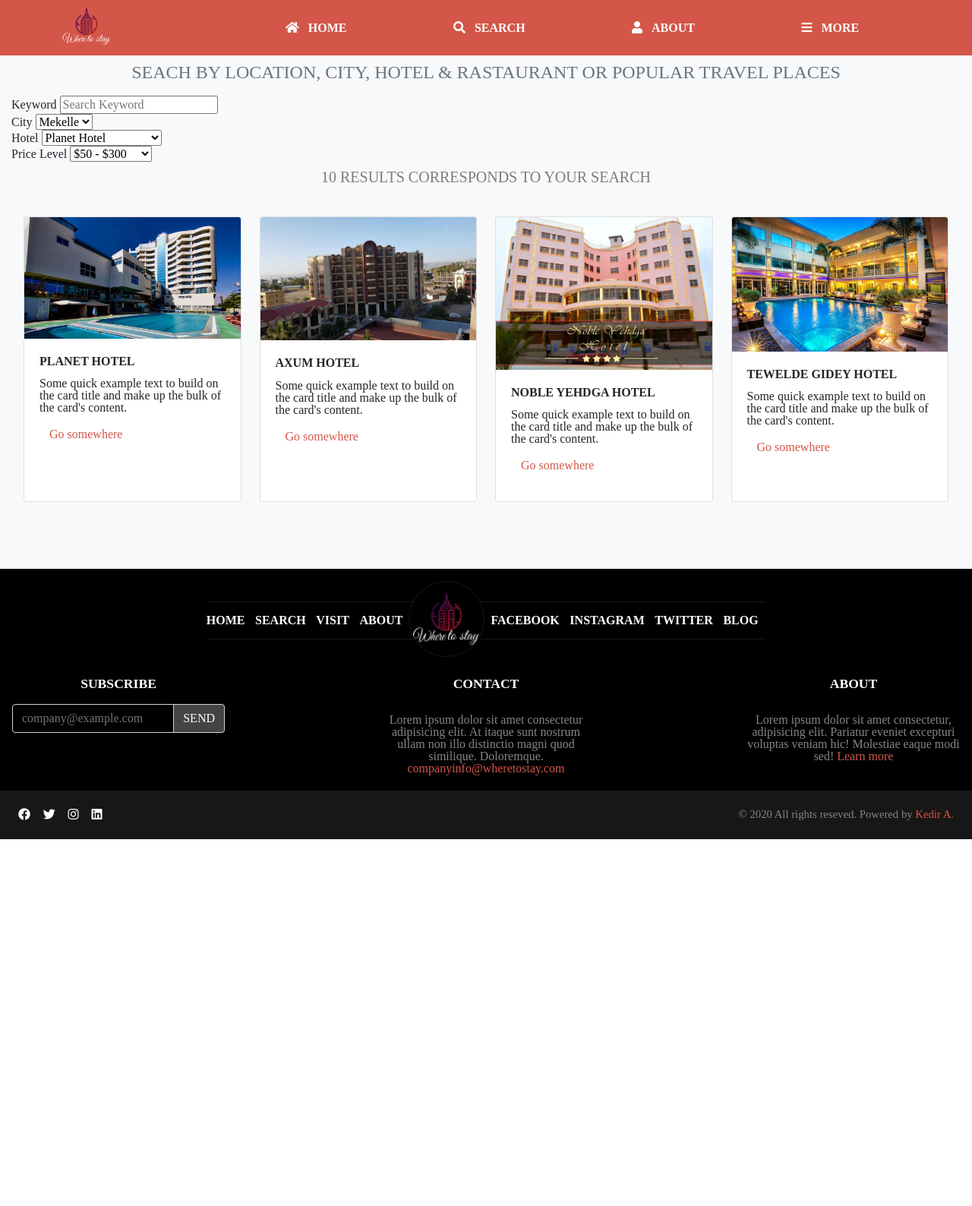
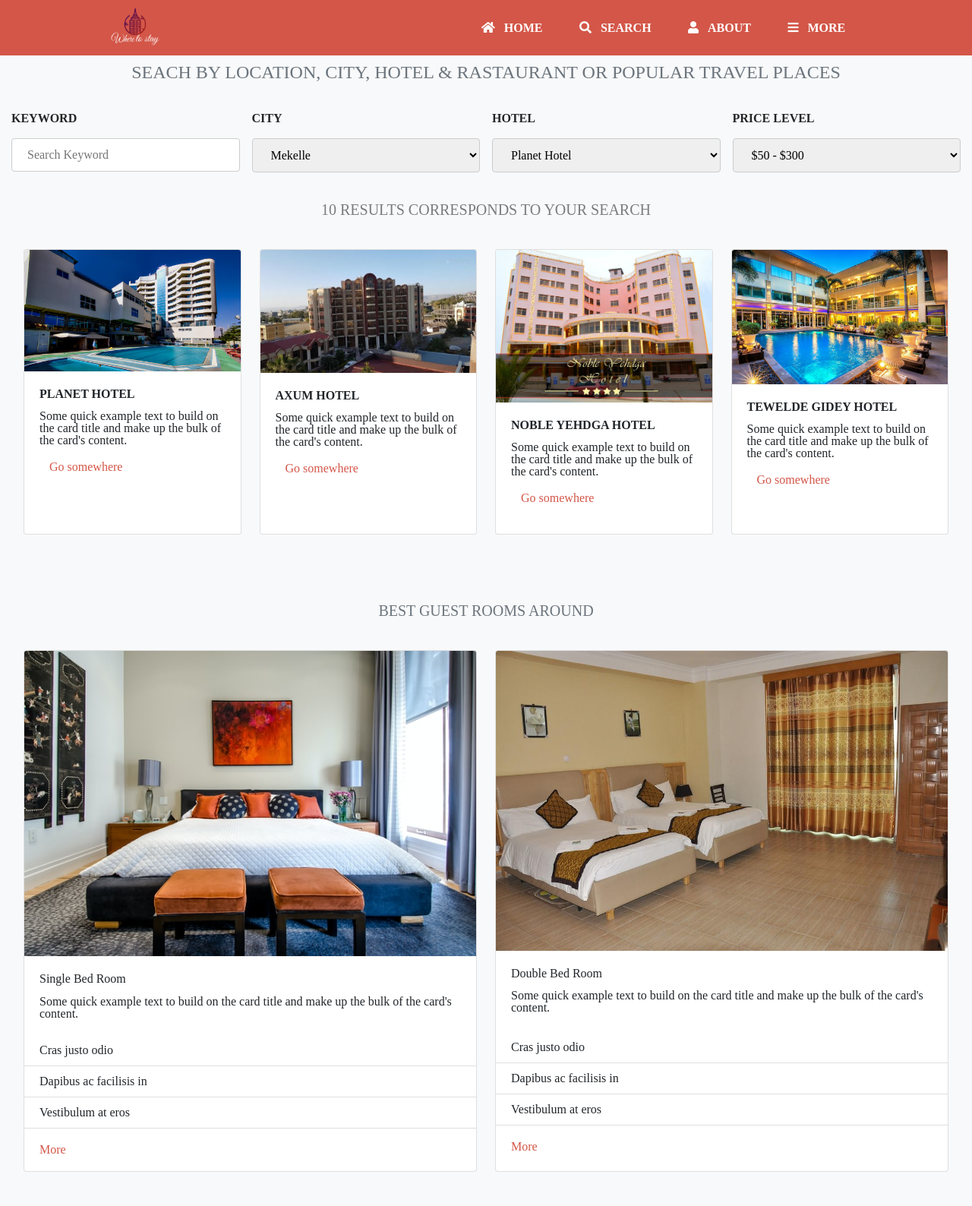
Before and after one commit to keddo/HTMLCapstoneProject, a website: page search_result.html in a window 1280 px wide. Shown: the top 1588 px of the page at 76% size. Before the commit the page ends 1105 px from the top, so only its background shows below. Drawn offline with nearby package versions, Linux system fonts and the light colour scheme.

Commit message:
Add popular guest rooms on the search result

```diff
--- a/assets/css/sass/includes/_footer.scss
+++ b/assets/css/sass/includes/_footer.scss
@@ -60,6 +60,10 @@ footer p {
     text-transform: uppercase;
 }
 
+.last {
+    display: none;
+}
+
 @media (min-width: 1024px) {
     footer .upper {
         display: flex;
@@ -114,4 +118,8 @@ footer p {
     footer .social-link {
         padding-top: 0;
     }
+
+    .last {
+        display: block
+    }
 }
--- a/assets/css/sass/includes/_header.scss
+++ b/assets/css/sass/includes/_header.scss
@@ -30,7 +30,8 @@ nav li span {
    }
 
    header nav {
-       width: 70%;
+    width: 50%;
+    padding-left: 7em
    }
   header nav ul {
        margin: 0;
--- a/assets/css/sass/includes/_main_content.scss
+++ b/assets/css/sass/includes/_main_content.scss
@@ -67,6 +67,7 @@ main {
         margin-bottom: 2em;
     }
 
+  .hotel-rooms .card,
   .hotel-container .card {
         width: 100% !important;
         margin-bottom: 1.5em;
@@ -75,8 +76,36 @@ main {
   .container-fluid {
       padding-bottom: 1.5em;
   }
+  .search-field-container input,
+  .search-field-container select {
+    display: block;
+    width: 100%;
+    padding: 12px 20px;
+    margin: 8px 0;
+    border: 1px solid #ccc;
+    border-radius: 4px;
+  }
+  .search-field-container {
+      margin: 1.3em 0;
+      display: grid;
+      grid-template-columns: repeat(2, 1fr);
+      grid-gap: 1em;
+  }
+  .search-field-container label {
+      display: block;
+      padding: 0.6em 0;
+      text-transform: uppercase;
+      font-weight: bold;
+      color: rgba(0, 0, 0, 0.85);
+  }
+
 }
 
+@media (max-width: 578px) {
+    .search-field-container {
+        grid-template-columns: repeat(1, 1fr) !important;
+    }
+}
 
 @media (min-width: 768px) {
     main .hero {
@@ -129,6 +158,7 @@ main {
         width: 50%;
     }
 
+    main .hotel-rooms,
     main .hotel-container {
         display: grid;
         grid-template-columns: repeat(2, 1fr);
@@ -136,6 +166,10 @@ main {
         padding: 1em;
         padding-bottom: 2.5em;
     }
+
+   .hotel-rooms h2 {
+       grid-column: 1/3;
+   }
 
 }
 
@@ -170,4 +204,7 @@ main {
         grid-template-columns: repeat(4, 1fr);
 
     }
+    main .search-field-container {
+        grid-template-columns: repeat(4, 1fr);
+    }
 }
--- a/search_result.html
+++ b/search_result.html
@@ -95,7 +95,7 @@
                  <h2 class="h5 text-black-50">10 RESULTS CORRESPONDS TO YOUR SEARCH</h2>
              </div>
             <div class="hotel-container">
-                <div class="card" style="width: 18em;">
+                <div class="card" style="width: 20em;">
                     <img src="./assets/img/planet.jpg" class="card-img-top" alt="Planet hotel">
                     <div class="card-body">
                       <h5 class="card-title font-weight-bold text-uppercase">Planet Hotel</h5>
@@ -130,7 +130,71 @@
                 </div>
             </div>
             <div class="hotel-rooms">
+                <h2 class="h5 text-uppercase text-muted py-2">Best Guest rooms around</h1>
+                <div class="card" style="width: 20rem;">
+                        <img src="./assets/img/bed-room-1.jpg" class="card-img-top" alt="Popular single bed room">
+                        <div class="card-body">
+                          <h5 class="card-title">Single Bed Room</h5>
+                          <p class="card-text">Some quick example text to build on the card title and make up the bulk of the card's content.</p>
+                        </div>
+                        <ul class="list-group list-group-flush">
+                          <li class="list-group-item">Cras justo odio</li>
+                          <li class="list-group-item">Dapibus ac facilisis in</li>
+                          <li class="list-group-item">Vestibulum at eros</li>
+                        </ul>
+                        <div class="card-body">
+                          <a href="#" class="card-link text-red-light">More</a>
 
+                        </div>
+             </div>
+                <div class="card" style="width: 20rem;">
+                    <img src="./assets/img/bed-room-2.jpg" class="card-img-top" alt="Popular single bed room">
+                    <div class="card-body">
+                    <h5 class="card-title">Double Bed Room</h5>
+                    <p class="card-text">Some quick example text to build on the card title and make up the bulk of the card's content.</p>
+                    </div>
+                    <ul class="list-group list-group-flush">
+                    <li class="list-group-item">Cras justo odio</li>
+                    <li class="list-group-item">Dapibus ac facilisis in</li>
+                    <li class="list-group-item">Vestibulum at eros</li>
+                    </ul>
+                    <div class="card-body">
+                    <a href="#" class="card-link text-red-light">More</a>
+
+                    </div>
+                </div>
+                <div class="card" style="width: 20rem;">
+                    <img src="./assets/img/king-sized-bed.jpg" class="card-img-top" alt="Popular single bed room">
+                    <div class="card-body">
+                    <h5 class="card-title text-uppercase">Queen sized Bed</h5>
+                    <p class="card-text">Some quick example text to build on the card title and make up the bulk of the card's content.</p>
+                    </div>
+                    <ul class="list-group list-group-flush">
+                    <li class="list-group-item">Cras justo odio</li>
+                    <li class="list-group-item">Dapibus ac facilisis in</li>
+                    <li class="list-group-item">Vestibulum at eros</li>
+                    </ul>
+                    <div class="card-body">
+                    <a href="#" class="card-link text-red-light">More</a>
+
+                    </div>
+                </div>
+                <div class="card" style="width: 20rem;">
+                    <img src="./assets/img/king-sized-bed.jpg" class="card-img-top" alt="Popular single bed room">
+                    <div class="card-body">
+                    <h5 class="card-title">King Sized Bed</h5>
+                    <p class="card-text">Some quick example text to build on the card title and make up the bulk of the card's content.</p>
+                    </div>
+                    <ul class="list-group list-group-flush">
+                    <li class="list-group-item">Cras justo odio</li>
+                    <li class="list-group-item">Dapibus ac facilisis in</li>
+                    <li class="list-group-item">Vestibulum at eros</li>
+                    </ul>
+                    <div class="card-body">
+                    <a href="#" class="card-link text-red-light">More</a>
+
+                    </div>
+                </div>
             </div>
             <div class="popular-areas-around">
 
```
Also changed, not shown: assets/css/main.css, assets/img/bed-room-1.jpg (added), assets/img/bed-room-2.jpg (added), assets/img/king-sized-bed.jpg (added), assets/img/queen-sized-bed.jpg (added), 1 other file.
